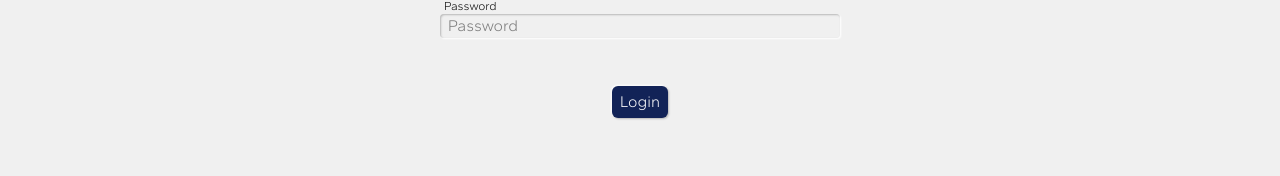
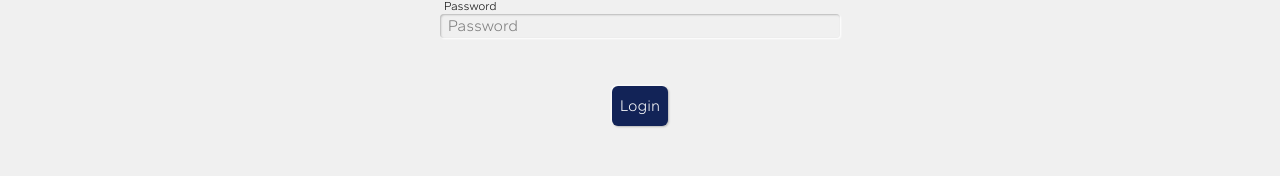
Before and after one commit to hannahbesier/octomizer, a Next.js app: page /login in a window 1280 px wide. Shown: the part 358-534 px from the top of the page. Built offline with nearby package versions, Linux system fonts and the light colour scheme.

Commit message:
fix: small css fixes

```diff
--- a/src/app/explorer/page.tsx
+++ b/src/app/explorer/page.tsx
@@ -104,7 +104,7 @@ function Explorer() {
                     aria-label="Open project tree"
                     icon={
                       <OpenPanelFilledLeft
-                        size="24"
+                        size="20"
                         className="text-foreground"
                       />
                     }
@@ -138,7 +138,7 @@ function Explorer() {
               size="small"
               label="New"
               mobileOnlyIcon={true}
-              icon={<Add size="20" className="text-foreground" />}
+              icon={<Add size="16" className="text-foreground" />}
             />{" "}
             Search:
             <DropdownSearch
--- a/src/app/page.tsx
+++ b/src/app/page.tsx
@@ -88,7 +88,7 @@ export default function Home() {
         {"Welcome " + currentUser.name}
       </h1>
       <div className="pl-10 pr-10 sm:pl-20 sm:pr-20 md:pl-40 md:pr-40 lg:pl-60 lg:pr-60 xl:pl-100 xl:pr-100 flex flex-col gap-5 sm:grid sm:grid-cols-2 sm:gap-10">
-        <Card title={"Your current issues"}>
+        <Card title={"My current issues"}>
           <div className="flex flex-wrap justify-center gap-2">
             {issues
               .filter((issue) => issue.state.name === "busy")
@@ -107,7 +107,7 @@ export default function Home() {
               ))}
           </div>
         </Card>
-        <Card title={"Your team"}>
+        <Card title={"My team"}>
           <div className="flex flex-wrap gap-2">
             {users
               ?.filter((user) => user.id !== currentUser?.id)
@@ -116,7 +116,7 @@ export default function Home() {
               ))}
           </div>
         </Card>
-        <Card title={"Your to-do issue"}>
+        <Card title={"My to-do issues"}>
           <div className="flex flex-wrap gap-2">
             {issues
               .filter((issue) => issue.state.name === "toDo")
--- a/src/components/Button.tsx
+++ b/src/components/Button.tsx
@@ -14,8 +14,8 @@ export default function Button({
   ...props
 }: ButtonProps) {
   const sizeBtn = {
-    small: "sm:pl-1 sm:pr-1 pl-2 pr-2 p-1 h-8 sm:h-fit",
-    medium: "pl-2 pr-2 p-1 h-8 sm:h-fit",
+    small: "sm:pl-1 sm:pr-1 pl-2 pr-2 p-2 sm:p-1 h-8 sm:h-fit",
+    medium: "pl-2 pr-2 p-2 h-8 sm:h-fit",
     large: "pl-6 pr-6 p-2 text-lg",
   }[size];
   const styleBtn = {
```
